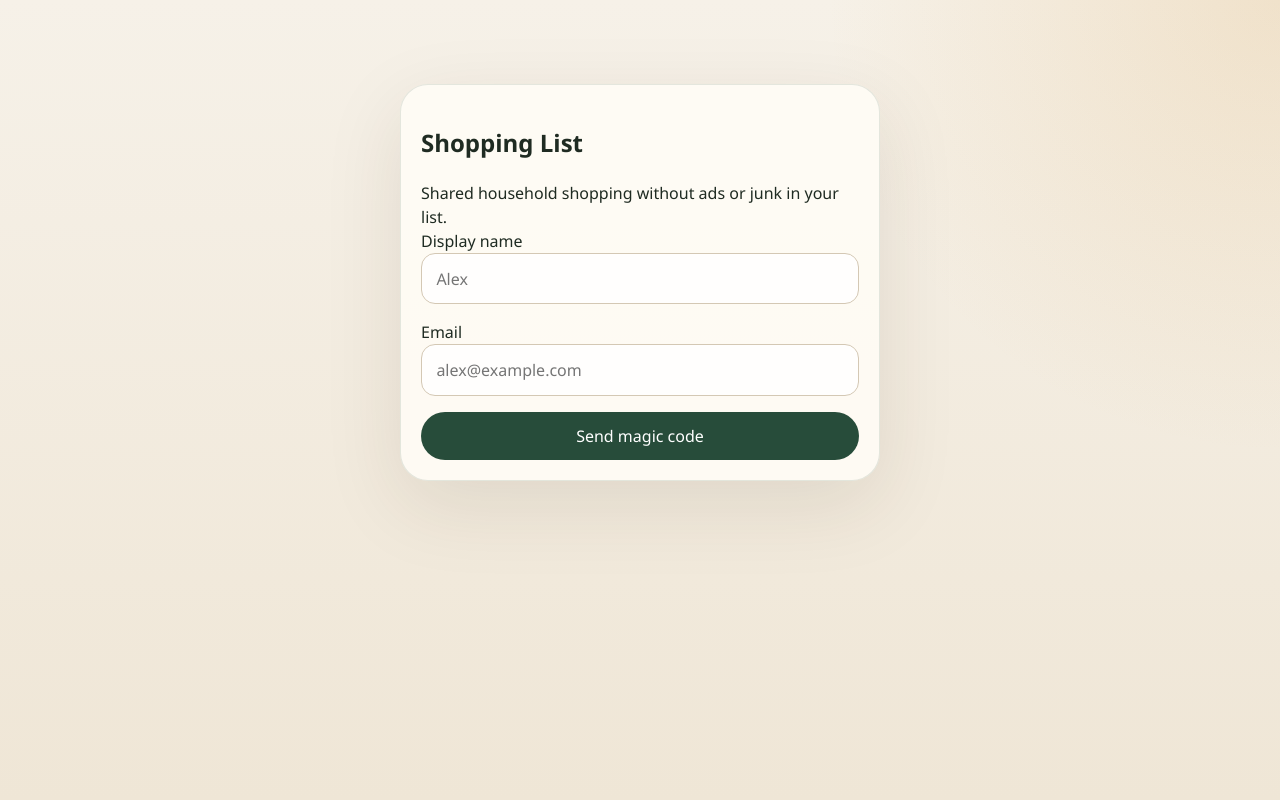
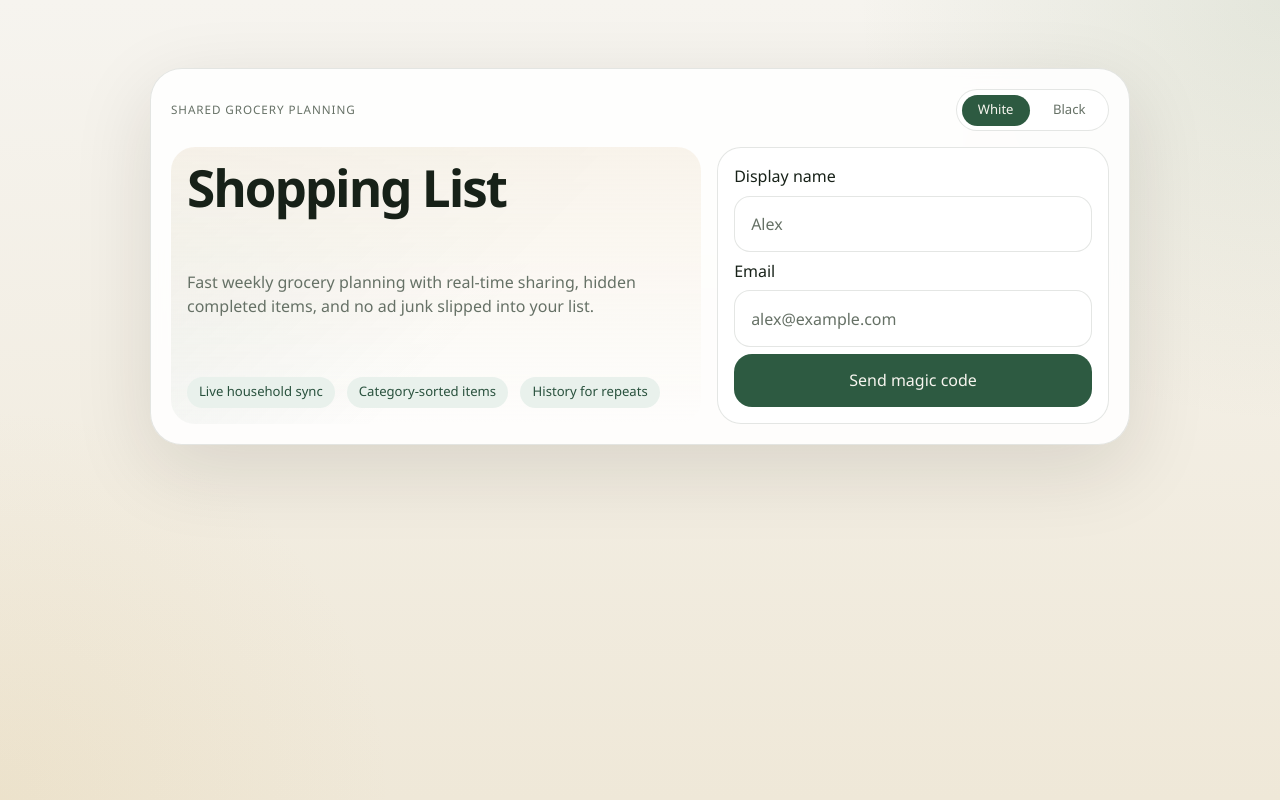
Before and after one commit to lmerynda/shopping-list, a React (Vite) app: page / in a window 1280 px wide. Built offline with nearby package versions, Linux system fonts and the light colour scheme.

Commit message:
Refresh UI and add theme toggle

```diff
--- a/src/App.tsx
+++ b/src/App.tsx
@@ -3,11 +3,22 @@ import type { HouseholdState, SessionPayload } from "./lib/types";
 
 const API_URL = "http://127.0.0.1:4000";
 const STORAGE_KEY = "shopping-list-session-token";
+const THEME_KEY = "shopping-list-theme";
 
 type AuthStep = "request" | "verify";
+type Theme = "light" | "dark";
 
 function getSavedToken() {
   return window.localStorage.getItem(STORAGE_KEY);
+}
+
+function getInitialTheme(): Theme {
+  const savedTheme = window.localStorage.getItem(THEME_KEY);
+  if (savedTheme === "light" || savedTheme === "dark") {
+    return savedTheme;
+  }
+
+  return window.matchMedia("(prefers-color-scheme: dark)").matches ? "dark" : "light";
 }
 
 async function api<T>(path: string, init?: RequestInit, token?: string): Promise<T> {
@@ -39,6 +50,12 @@ export function App() {
   const [state, setState] = useState<HouseholdState | null>(null);
   const [error, setError] = useState<string | null>(null);
   const [refreshTick, setRefreshTick] = useState(0);
+  const [theme, setTheme] = useState<Theme>(() => getInitialTheme());
+
+  useEffect(() => {
+    document.documentElement.dataset.theme = theme;
+    window.localStorage.setItem(THEME_KEY, theme);
+  }, [theme]);
 
   useEffect(() => {
     if (!token) {
@@ -91,9 +108,25 @@ export function App() {
   if (!token || !session) {
     return (
       <main className="shell">
-        <section className="card auth-card">
+        <section className="card auth-card elevated-card">
+          <header className="marketing-header">
+            <span className="kicker">Shared grocery planning</span>
+            <ThemeSwitch theme={theme} onToggle={() => setTheme(theme === "light" ? "dark" : "light")} />
+          </header>
+          <div className="auth-layout">
+            <div className="intro-copy">
               <h1>Shopping List</h1>
-          <p className="lede">Shared household shopping without ads or junk in your list.</p>
+              <p className="lede">
+                Fast weekly grocery planning with real-time sharing, hidden completed items, and no ad junk slipped into
+                your list.
+              </p>
+              <div className="feature-pills">
+                <span className="feature-pill">Live household sync</span>
+                <span className="feature-pill">Category-sorted items</span>
+                <span className="feature-pill">History for repeats</span>
+              </div>
+            </div>
+            <div className="auth-panel">
               <AuthScreen
                 onSignedIn={(nextToken, nextSession) => {
                   window.localStorage.setItem(STORAGE_KEY, nextToken);
@@ -103,6 +136,8 @@ export function App() {
                 }}
               />
               {error ? <p className="error">{error}</p> : null}
+            </div>
+          </div>
         </section>
       </main>
     );
@@ -110,12 +145,15 @@ export function App() {
 
   return (
     <main className="shell">
-      <section className="card">
+      <section className="card app-card">
         <header className="app-header">
           <div>
+            <span className="kicker">Shopping flow</span>
             <h1>Shopping List</h1>
             <p className="lede">Signed in as {session.user.displayName}</p>
           </div>
+          <div className="header-actions">
+            <ThemeSwitch theme={theme} onToggle={() => setTheme(theme === "light" ? "dark" : "light")} />
             <button
               className="ghost-button"
               onClick={() => {
@@ -127,6 +165,7 @@ export function App() {
             >
               Sign out
             </button>
+          </div>
         </header>
 
         <HouseholdToolbar
@@ -161,8 +200,21 @@ export function App() {
   );
 }
 
+function ThemeSwitch(props: { theme: Theme; onToggle: () => void }) {
+  return (
+    <button type="button" className="theme-toggle" onClick={props.onToggle} aria-label="Toggle theme">
+      <span className={props.theme === "light" ? "theme-chip active" : "theme-chip"}>White</span>
+      <span className={props.theme === "dark" ? "theme-chip active" : "theme-chip"}>Black</span>
+    </button>
+  );
+}
+
 function EmptyState() {
-  return <p className="empty-state">Create a household or accept an invite to start building a shared list.</p>;
+  return (
+    <section className="panel empty-panel">
+      <p className="empty-state">Create a household or accept an invite to start building a shared list.</p>
+    </section>
+  );
 }
 
 function AuthScreen(props: { onSignedIn: (token: string, session: SessionPayload) => void }) {
@@ -178,11 +230,11 @@ function AuthScreen(props: { onSignedIn: (token: string, session: SessionPayload
     <div className="stack">
       {step === "request" ? (
         <>
-          <label>
+          <label className="field">
             Display name
             <input value={displayName} onChange={(event) => setDisplayName(event.target.value)} placeholder="Alex" />
           </label>
-          <label>
+          <label className="field">
             Email
             <input value={email} onChange={(event) => setEmail(event.target.value)} placeholder="alex@example.com" />
           </label>
@@ -210,7 +262,7 @@ function AuthScreen(props: { onSignedIn: (token: string, session: SessionPayload
         </>
       ) : (
         <>
-          <label>
+          <label className="field">
             Verification code
             <input value={code} onChange={(event) => setCode(event.target.value)} placeholder="ABC123" />
           </label>
@@ -260,8 +312,14 @@ function HouseholdToolbar(props: {
   const [inviteCode, setInviteCode] = useState("");
   return (
     <section className="toolbar">
+      <div className="toolbar-header">
+        <div>
+          <span className="section-label">Households</span>
+          <p className="section-copy">Switch homes, create a new one, or join from an invite code.</p>
+        </div>
+      </div>
       <div className="toolbar-row">
-        <label className="compact">
+        <label className="compact field">
           Household
           <select value={props.selectedHouseholdId ?? ""} onChange={(event) => props.onSelect(Number(event.target.value))}>
             {props.session.households.map((household) => (
@@ -274,7 +332,7 @@ function HouseholdToolbar(props: {
       </div>
 
       <div className="toolbar-grid">
-        <label className="compact">
+        <label className="compact field">
           New household
           <input
             value={householdName}
@@ -289,9 +347,9 @@ function HouseholdToolbar(props: {
             setHouseholdName("");
           }}
         >
-          Create
+          Create home
         </button>
-        <label className="compact">
+        <label className="compact field">
           Invite code
           <input value={inviteCode} onChange={(event) => setInviteCode(event.target.value)} placeholder="Use family invite code" />
         </label>
@@ -302,7 +360,7 @@ function HouseholdToolbar(props: {
             setInviteCode("");
           }}
         >
-          Join
+          Join home
         </button>
       </div>
     </section>
@@ -323,18 +381,31 @@ function HouseholdView(props: {
   return (
     <div className="stack">
       <section className="hero">
-        <div>
+        <div className="hero-copy">
           <p className="eyebrow">{props.household.role}</p>
           <h2>{props.household.name}</h2>
           <p className="lede">Focus on what is left to buy. Completed items stay tucked away until you need them again.</p>
         </div>
+        <div className="hero-metrics">
+          <div className="metric-card">
+            <span className="metric-value">{props.state.activeItems.length}</span>
+            <span className="metric-label">Left to buy</span>
+          </div>
+          <div className="metric-card">
+            <span className="metric-value">{props.state.completedItems.length}</span>
+            <span className="metric-label">Bought</span>
+          </div>
+        </div>
       </section>
 
-      <section className="panel">
+      <section className="panel composer-panel">
         <div className="panel-header">
+          <div>
+            <span className="section-label">Capture things quickly</span>
             <h3>Add item</h3>
           </div>
-        <div className="toolbar-grid">
+        </div>
+        <div className="composer-grid">
           <input value={itemName} onChange={(event) => setItemName(event.target.value)} placeholder="Milk" />
           <input value={itemNote} onChange={(event) => setItemNote(event.target.value)} placeholder="Optional note" />
           <button
@@ -349,15 +420,18 @@ function HouseholdView(props: {
               props.onRefresh();
             }}
           >
-            Add
+            Add item
           </button>
         </div>
       </section>
 
       <section className="panel">
         <div className="panel-header">
+          <div>
+            <span className="section-label">Today</span>
             <h3>Active list</h3>
-          <span>{props.state.activeItems.length} items</span>
+          </div>
+          <span className="panel-badge">{props.state.activeItems.length} items</span>
         </div>
         <ItemList
           items={props.state.activeItems}
@@ -376,8 +450,11 @@ function HouseholdView(props: {
 
       <section className="panel">
         <div className="panel-header">
+          <div>
+            <span className="section-label">History</span>
             <h3>Completed</h3>
-          <span>{props.state.completedItems.length} hidden</span>
+          </div>
+          <span className="panel-badge">{props.state.completedItems.length} hidden</span>
         </div>
         <ItemList
           items={props.state.completedItems}
@@ -396,7 +473,10 @@ function HouseholdView(props: {
 
       <section className="panel">
         <div className="panel-header">
+          <div>
+            <span className="section-label">Sharing</span>
             <h3>Invites</h3>
+          </div>
         </div>
         <div className="toolbar-grid">
           <input value={inviteEmail} onChange={(event) => setInviteEmail(event.target.value)} placeholder="family@example.com" />
@@ -423,9 +503,11 @@ function HouseholdView(props: {
         ) : null}
         <ul className="invite-list">
           {props.state.invites.map((invite) => (
-            <li key={invite.id}>
+            <li key={invite.id} className="invite-row">
               <span>{invite.email}</span>
-              <span>{invite.acceptedAt ? "Joined" : "Pending"}</span>
+              <span className={invite.acceptedAt ? "status-pill accepted" : "status-pill pending"}>
+                {invite.acceptedAt ? "Joined" : "Pending"}
+              </span>
             </li>
           ))}
         </ul>
@@ -449,9 +531,12 @@ function ItemList(props: {
     <ul className="item-list">
       {props.items.map((item) => (
         <li className="item-row" key={item.id}>
-          <div>
+          <div className="item-copy">
+            <div className="item-title-row">
               <strong>{item.name}</strong>
-            <p>{item.note || item.categoryLabel}</p>
+              <span className="category-pill">{item.categoryLabel}</span>
+            </div>
+            <p>{item.note || "No note"}</p>
           </div>
           <div className="item-actions">
             <select value={item.categoryKey} onChange={(event) => props.onRecategorize(item.id, event.target.value)}>
--- a/src/styles.css
+++ b/src/styles.css
@@ -3,19 +3,60 @@
   font-family: "IBM Plex Sans", "Segoe UI", sans-serif;
   line-height: 1.5;
   font-weight: 400;
-  color: #1f2b22;
-  background:
-    radial-gradient(circle at top right, rgba(217, 165, 86, 0.2), transparent 30%),
-    linear-gradient(180deg, #f6f1e8 0%, #efe6d6 100%);
+  --bg: #f6f4ef;
+  --bg-accent: #efe8d8;
+  --surface: rgba(255, 255, 255, 0.88);
+  --surface-strong: #ffffff;
+  --surface-soft: #f7f1e7;
+  --text: #172118;
+  --muted: #667166;
+  --border: rgba(33, 52, 36, 0.12);
+  --border-strong: rgba(33, 52, 36, 0.18);
+  --brand: #2d5a41;
+  --brand-strong: #234633;
+  --brand-contrast: #f7f5ef;
+  --shadow: 0 24px 80px rgba(35, 28, 19, 0.12);
+  --pill: #e9f1ec;
+  --pill-text: #29513d;
+  --danger: #b03e3e;
+}
+
+:root[data-theme="dark"] {
+  color-scheme: dark;
+  --bg: #0f1110;
+  --bg-accent: #171a18;
+  --surface: rgba(24, 27, 25, 0.88);
+  --surface-strong: #181b19;
+  --surface-soft: #121513;
+  --text: #f2f4f0;
+  --muted: #9ba59d;
+  --border: rgba(255, 255, 255, 0.1);
+  --border-strong: rgba(255, 255, 255, 0.16);
+  --brand: #d9e7dc;
+  --brand-strong: #ffffff;
+  --brand-contrast: #111311;
+  --shadow: 0 24px 80px rgba(0, 0, 0, 0.35);
+  --pill: #222824;
+  --pill-text: #e8eee9;
+  --danger: #ff8f8f;
 }
 
 * {
   box-sizing: border-box;
 }
 
+html {
+  background:
+    radial-gradient(circle at top right, rgba(125, 152, 110, 0.15), transparent 28%),
+    radial-gradient(circle at bottom left, rgba(214, 180, 109, 0.12), transparent 26%),
+    linear-gradient(180deg, var(--bg) 0%, var(--bg-accent) 100%);
+}
+
 body {
   margin: 0;
   min-width: 320px;
+  color: var(--text);
+  background: transparent;
 }
 
 button,
@@ -26,25 +67,46 @@ select {
 
 button {
   border: none;
-  border-radius: 999px;
-  padding: 0.75rem 1.1rem;
-  background: #274c3a;
-  color: #fff;
+  border-radius: 18px;
+  padding: 0.9rem 1.1rem;
+  background: var(--brand);
+  color: var(--brand-contrast);
   cursor: pointer;
+  transition:
+    transform 120ms ease,
+    background-color 120ms ease,
+    opacity 120ms ease;
+}
+
+button:hover {
+  transform: translateY(-1px);
 }
 
 button:disabled {
   opacity: 0.6;
   cursor: wait;
+  transform: none;
 }
 
 input,
 select {
   width: 100%;
-  border: 1px solid #d4c8b4;
-  border-radius: 14px;
-  padding: 0.8rem 0.9rem;
-  background: rgba(255, 255, 255, 0.85);
+  border: 1px solid var(--border);
+  border-radius: 16px;
+  padding: 0.95rem 1rem;
+  background: var(--surface-strong);
+  color: var(--text);
+  outline: none;
+}
+
+input::placeholder {
+  color: var(--muted);
+}
+
+input:focus,
+select:focus {
+  border-color: var(--brand);
+  box-shadow: 0 0 0 4px color-mix(in srgb, var(--brand) 18%, transparent);
 }
 
 .shell {
@@ -53,69 +115,252 @@ select {
 }
 
 .card {
-  max-width: 860px;
+  max-width: 980px;
   margin: 0 auto;
-  background: rgba(255, 252, 246, 0.9);
-  border: 1px solid rgba(39, 76, 58, 0.12);
-  border-radius: 28px;
+  background: var(--surface);
+  border: 1px solid var(--border);
+  border-radius: 32px;
   padding: 1.25rem;
-  box-shadow: 0 24px 80px rgba(55, 44, 21, 0.1);
+  box-shadow: var(--shadow);
+  backdrop-filter: blur(18px);
 }
 
-.auth-card {
-  max-width: 480px;
-  margin-top: 8vh;
+.elevated-card {
+  margin-top: 6vh;
 }
 
+.app-card {
+  display: grid;
+  gap: 1rem;
+}
+
+.auth-layout {
+  display: grid;
+  grid-template-columns: 1.15fr 0.85fr;
+  gap: 1rem;
+  align-items: stretch;
+}
+
+.auth-panel,
+.toolbar,
+.panel,
+.metric-card {
+  border: 1px solid var(--border);
+  border-radius: 24px;
+  background: var(--surface-strong);
+}
+
+.auth-panel,
+.toolbar,
+.panel {
+  padding: 1rem;
+}
+
+.marketing-header,
 .app-header,
+.header-actions,
+.toolbar-row,
 .panel-header,
-.toolbar-row,
 .item-row,
-.item-actions {
+.item-actions,
+.item-title-row,
+.invite-row {
   display: flex;
   align-items: center;
   justify-content: space-between;
   gap: 0.75rem;
 }
 
-.hero {
-  padding: 1rem 1.1rem;
-  border-radius: 24px;
-  background: linear-gradient(135deg, #274c3a, #406b56);
-  color: #f7f4ec;
+.marketing-header {
+  margin-bottom: 1rem;
 }
 
-.toolbar,
-.panel {
-  border: 1px solid #e4d7c5;
-  border-radius: 20px;
+.intro-copy {
+  display: grid;
+  align-content: space-between;
+  gap: 1rem;
   padding: 1rem;
-  background: rgba(255, 255, 255, 0.65);
+  border-radius: 24px;
+  background:
+    linear-gradient(180deg, color-mix(in srgb, var(--surface-soft) 86%, transparent), transparent),
+    linear-gradient(135deg, color-mix(in srgb, var(--brand) 10%, transparent), transparent 60%);
 }
 
-.toolbar-grid {
+.hero {
+  display: grid;
+  grid-template-columns: 1.1fr auto;
+  gap: 1rem;
+  padding: 1.15rem;
+  border-radius: 28px;
+  background: linear-gradient(135deg, var(--brand-strong), var(--brand));
+  color: var(--brand-contrast);
+}
+
+.hero-copy,
+.hero-metrics {
+  display: grid;
+  gap: 0.75rem;
+}
+
+.hero-metrics {
+  grid-template-columns: repeat(2, minmax(110px, 1fr));
+  align-content: start;
+}
+
+.metric-card {
+  padding: 1rem;
+  color: var(--text);
+}
+
+.metric-value {
+  display: block;
+  font-size: 2rem;
+  font-weight: 700;
+}
+
+.metric-label {
+  color: var(--muted);
+  font-size: 0.9rem;
+}
+
+.toolbar-header,
+.stack,
+.field,
+.compact,
+.item-copy {
+  display: grid;
+  gap: 0.45rem;
+}
+
+.toolbar-grid,
+.composer-grid {
   display: grid;
   grid-template-columns: repeat(auto-fit, minmax(180px, 1fr));
   gap: 0.75rem;
   align-items: end;
 }
 
-.stack {
-  display: grid;
-  gap: 1rem;
+.composer-grid {
+  grid-template-columns: minmax(220px, 2.2fr) minmax(180px, 1.4fr) auto;
 }
 
+.feature-pills,
+.item-list,
+.invite-list {
+  display: grid;
+  gap: 0.75rem;
+}
+
+.feature-pills {
+  grid-template-columns: repeat(auto-fit, minmax(140px, max-content));
+}
+
+.feature-pill,
+.category-pill,
+.panel-badge,
+.status-pill,
+.theme-chip {
+  display: inline-flex;
+  align-items: center;
+  justify-content: center;
+  border-radius: 999px;
+  padding: 0.35rem 0.75rem;
+  font-size: 0.82rem;
+  white-space: nowrap;
+}
+
+.feature-pill,
+.category-pill,
+.panel-badge {
+  background: var(--pill);
+  color: var(--pill-text);
+}
+
+.status-pill.pending {
+  background: color-mix(in srgb, var(--pill) 80%, transparent);
+  color: var(--pill-text);
+}
+
+.status-pill.accepted {
+  background: color-mix(in srgb, #4c8a62 24%, var(--surface-strong));
+  color: color-mix(in srgb, var(--text) 75%, #4c8a62);
+}
+
+.theme-toggle {
+  display: inline-flex;
+  gap: 0.35rem;
+  padding: 0.3rem;
+  border-radius: 999px;
+  background: var(--surface-strong);
+  color: var(--text);
+  border: 1px solid var(--border);
+}
+
+.theme-chip {
+  min-width: 68px;
+  background: transparent;
+  color: var(--muted);
+}
+
+.theme-chip.active {
+  background: var(--brand);
+  color: var(--brand-contrast);
+}
+
+.ghost-button,
+.text-button {
+  background: transparent;
+  color: var(--text);
+  border: 1px solid var(--border);
+}
+
+.ghost-button:hover,
+.text-button:hover {
+  background: color-mix(in srgb, var(--surface-soft) 65%, transparent);
+}
+
+.kicker,
+.section-label,
+.eyebrow {
+  margin: 0;
+  text-transform: uppercase;
+  letter-spacing: 0.08em;
+  font-size: 0.73rem;
+  color: var(--muted);
+}
+
+.hero .eyebrow {
+  color: color-mix(in srgb, var(--brand-contrast) 70%, transparent);
+}
+
+.section-copy,
 .lede,
-.item-row p,
 .empty-state,
-.eyebrow {
+.item-row p {
+  margin: 0;
+  color: var(--muted);
+}
+
+h1,
+h2,
+h3,
+p {
   margin: 0;
 }
 
-.eyebrow {
-  text-transform: uppercase;
-  letter-spacing: 0.08em;
-  font-size: 0.75rem;
+h1 {
+  font-size: clamp(2rem, 4vw, 3.4rem);
+  line-height: 0.95;
+  letter-spacing: -0.04em;
+}
+
+h2 {
+  font-size: clamp(1.7rem, 3vw, 2.5rem);
+  letter-spacing: -0.04em;
+}
+
+h3 {
+  font-size: 1.15rem;
 }
 
 .item-list,
@@ -123,41 +368,67 @@ select {
   list-style: none;
   padding: 0;
   margin: 0;
-  display: grid;
-  gap: 0.75rem;
 }
 
-.item-row {
-  padding: 0.85rem 0;
-  border-top: 1px solid #ede2d0;
+.item-row,
+.invite-row {
+  padding: 0.95rem 0;
+  border-top: 1px solid var(--border);
 }
 
-.item-row:first-child {
+.item-row:first-child,
+.invite-row:first-child {
   border-top: none;
 }
 
-.compact {
-  display: grid;
-  gap: 0.35rem;
+.item-copy {
+  flex: 1 1 auto;
+  min-width: 0;
 }
 
-.ghost-button,
-.text-button {
-  background: transparent;
-  color: #274c3a;
+.item-title-row {
+  justify-content: flex-start;
+}
+
+.item-copy strong {
+  font-size: 1.02rem;
+}
+
+.item-actions {
+  flex: 0 0 auto;
+}
+
+.item-actions select {
+  min-width: 140px;
 }
 
 .dev-hint {
   margin: 0;
-  padding: 0.7rem 0.9rem;
-  border-radius: 14px;
-  background: #f0eadf;
-  color: #5f4b25;
+  padding: 0.8rem 0.95rem;
+  border-radius: 16px;
+  background: color-mix(in srgb, var(--surface-soft) 80%, transparent);
+  color: var(--text);
   font-family: ui-monospace, "SFMono-Regular", monospace;
+  border: 1px dashed var(--border-strong);
+}
+
+.empty-panel {
+  padding: 1.25rem;
 }
 
 .error {
-  color: #8f2424;
+  color: var(--danger);
+}
+
+@media (max-width: 860px) {
+  .auth-layout,
+  .hero {
+    grid-template-columns: 1fr;
+  }
+
+  .composer-grid {
+    grid-template-columns: 1fr;
+  }
 }
 
 @media (max-width: 640px) {
@@ -167,14 +438,30 @@ select {
 
   .card {
     padding: 1rem;
+    border-radius: 24px;
   }
 
   .app-header,
+  .header-actions,
   .panel-header,
   .toolbar-row,
   .item-row,
-  .item-actions {
+  .item-actions,
+  .invite-row {
     align-items: stretch;
     flex-direction: column;
   }
+
+  .hero-metrics {
+    grid-template-columns: repeat(2, 1fr);
+  }
+
+  .theme-toggle {
+    width: 100%;
+    justify-content: space-between;
+  }
+
+  .theme-chip {
+    flex: 1 1 auto;
+  }
 }
```
Also changed, not shown: 1 other file (tests, documents, lock files or other folders). Lines whose indentation alone changed are shown as unchanged.
